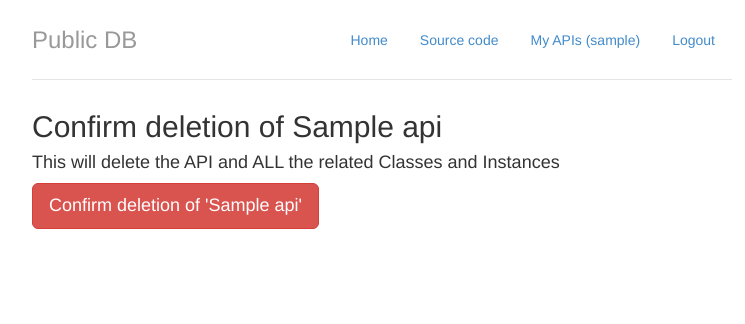
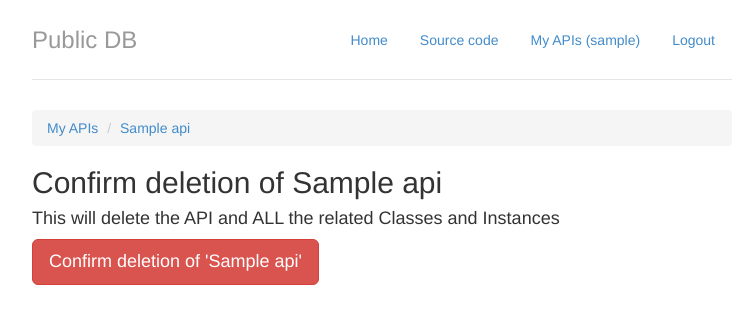
Before and after one commit to mdamien/publicdb, a Django app: a page that uses datasets/templates/base.html in a window 1280 px wide. Shown: the top 324 px of the page, without its empty margins (258-1003 px from the left). Run offline with Django 3.2, Linux system fonts and the light colour scheme; a user stored in the database is signed in; tables that the repository leaves empty hold one stand-in row (values such as "Sample post"); some libraries are stand-ins or nearby versions.

Commit message:
Simple breadcrumb implemented

```diff
--- a/datasets/templates/base.html
+++ b/datasets/templates/base.html
@@ -26,8 +26,17 @@
         </ul>
         <h3 class="text-muted">Public DB</h3>
     </div>
-    {% block content %}
-    {% endblock %}
+
+{# I present: The poor-man breadcrumb #}
+<ol class="breadcrumb">
+{% if api %}
+<li><a href="{% url 'user_page' user.pk %}">My APIs</a></li>
+<li><a href="{% url 'view_api' user.pk api.slug %}">{{ api.name }}</a></li>
+{% endif %}
+</ol>
+
+{% block content %}
+{% endblock %}
 </div>
 
 {% block js %}
```
